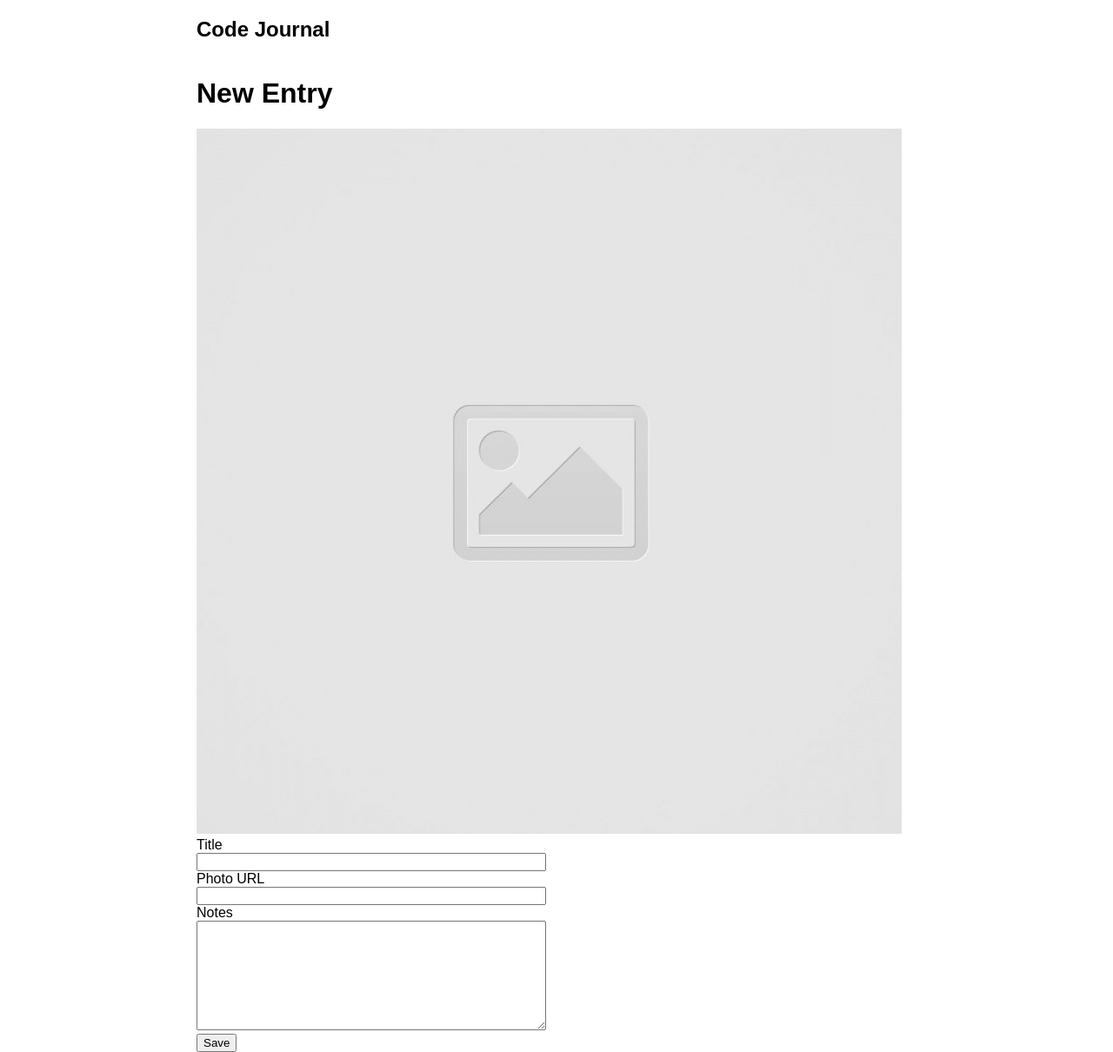
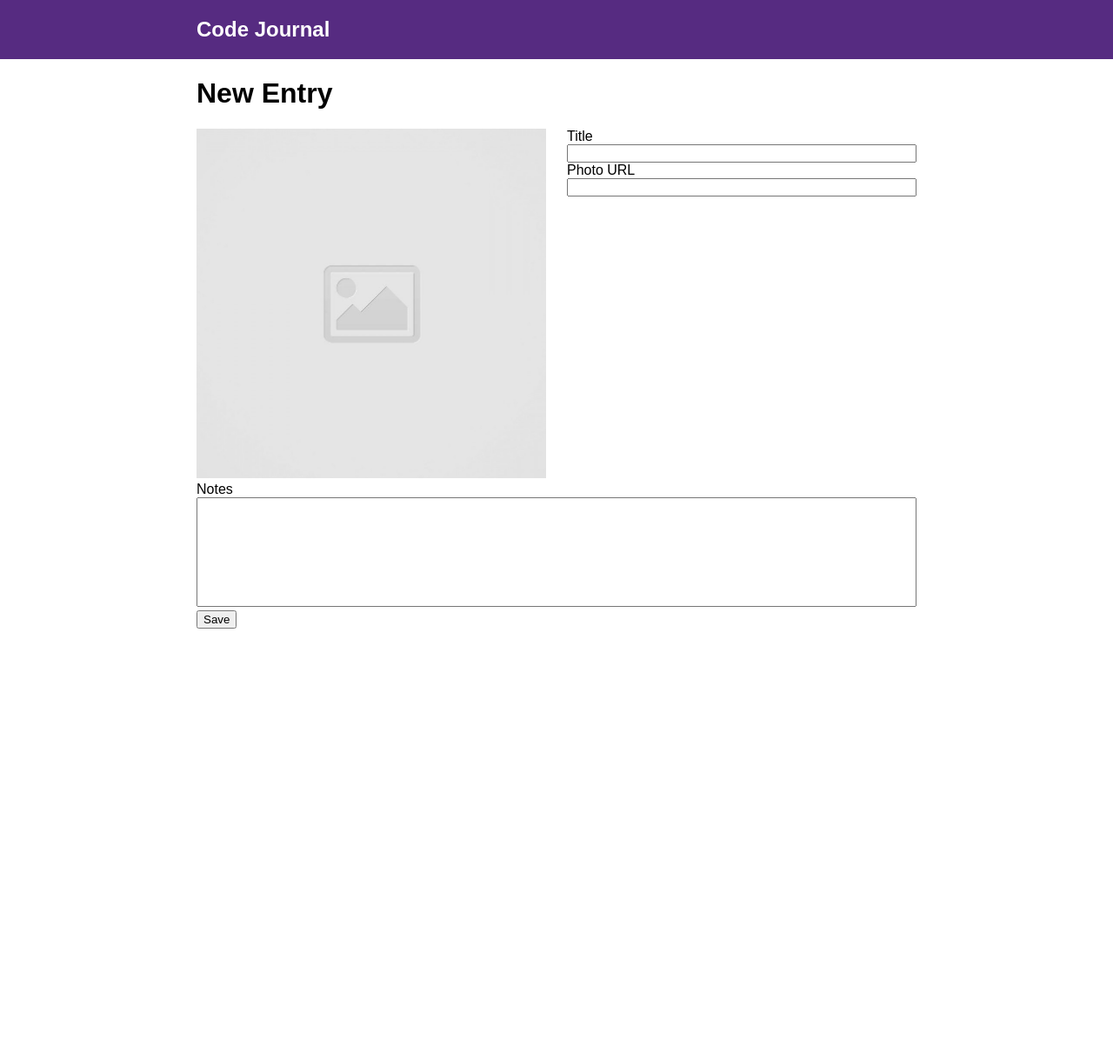
Before and after one commit to danielycho/code-journal, a website: page index.html in a window 1280 px wide. Shown: the whole page at 87% size. After the commit the page ends 800 px from the top, so only its background shows below. Drawn offline with Linux system fonts and the light colour scheme.

Commit message:
user-can-create-entry working on form.

```diff
--- a/css/styles.css
+++ b/css/styles.css
@@ -8,8 +8,21 @@ input {
 
 textarea {
   width: 100%;
+  resize: none;
 }
 
 .fit {
-  object-fit: contain;
+  width: 100%;
 }
+
+.background-color {
+  background-color: #562b81;
+}
+
+.text-white {
+  color: white;
+}
+
+.flex-end {
+  justify-content: end;
+}
--- a/index.html
+++ b/index.html
@@ -16,38 +16,32 @@
   <link rel="stylesheet" href="css/styles.css">
 </head>
 <body>
-  <header>
+  <header class="background-color">
     <div class="container">
       <div class="row">
-        <div class="column-full column-half">
-          <h2>Code Journal</h2>
+        <div class="column-full">
+          <h2 class="text-white">Code Journal</h2>
         </div>
       </div>
     </div>
   </header>
   <div class="container">
     <div class="row">
-      <div class="column-full column-half">
+      <div class="column-full">
         <h1>New Entry</h1>
       </div>
     </div>
     <div data-view="entry-form">
       <form>
         <div class="row">
-          <div class="column-full column-half">
+          <div class="column-half">
             <img class="fit" src="images/placeholder-image-square.jpg">
           </div>
-        </div>
-        <div class="row">
-          <div class="column-full column-half">
+          <div class="column-half">
             <label for="title">Title</label>
             <div>
               <input type="text" id="title" name="title" required>
             </div>
-          </div>
-        </div>
-        <div class="row">
-          <div class="column-full column-half">
             <label for="photo-url">Photo URL</label>
             <div>
               <input type="url" id="photo-url" name="photo-url" required>
@@ -55,7 +49,7 @@
           </div>
         </div>
         <div class="row">
-          <div class="column-full column-half">
+          <div class="column-full">
             <label for="notes">Notes</label>
             <div>
               <textarea id="notes" rows="8" required></textarea>
@@ -63,14 +57,13 @@
           </div>
         </div>
         <div class="row">
-          <div class="column-full">
+          <div class="column-full flex-end">
             <button>Save</button>
           </div>
         </div>
       </form>
     </div>
   </div>
-
   <script src="js/data.js"></script>
   <script src="js/main.js"></script>
 </body>
```
